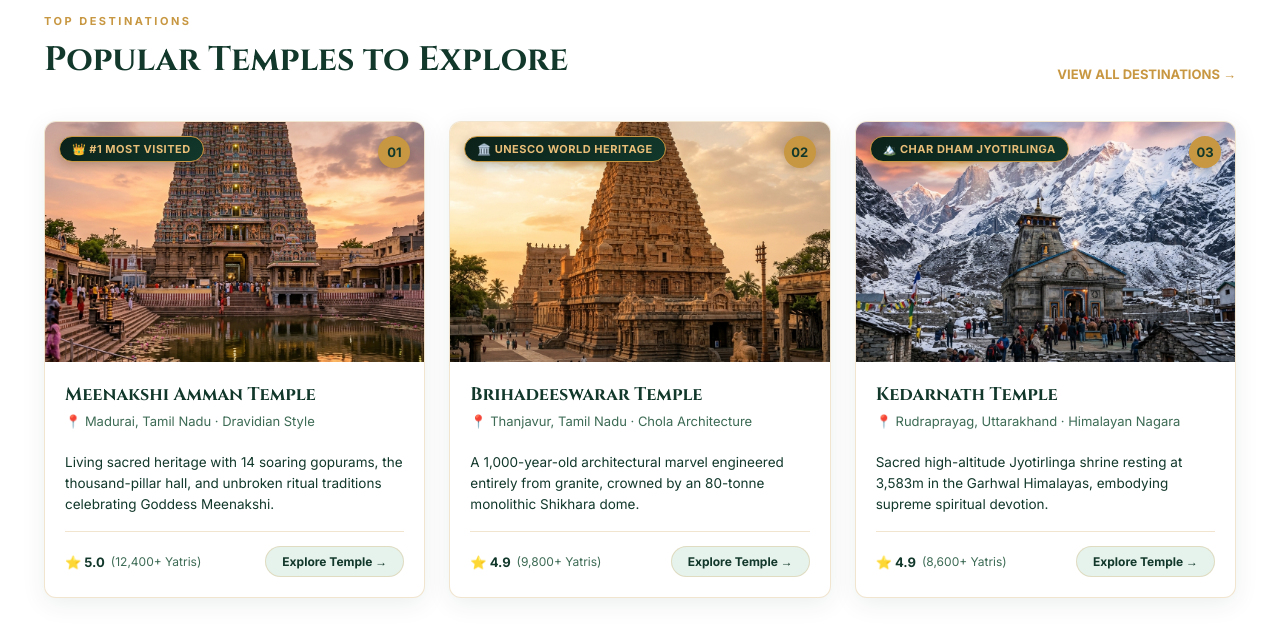
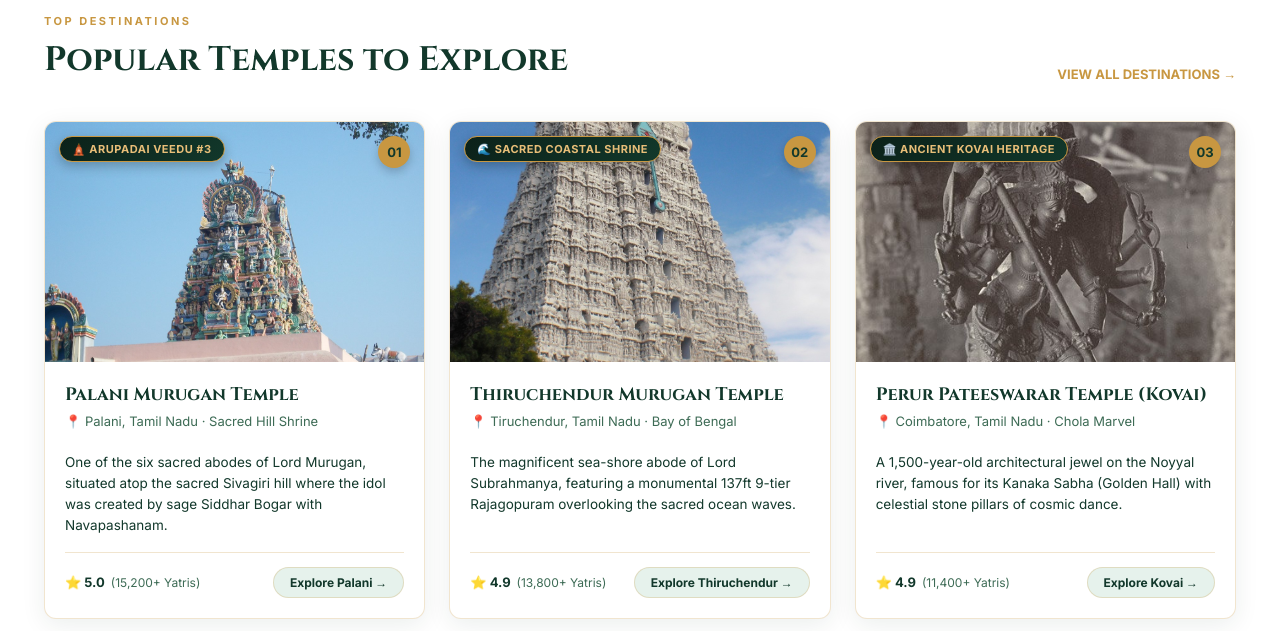
Before and after one commit to roshnicse/Avazora, a plain HTML site: page avazora-frontend/avazora-frontend/index.html in a window 1280 px wide. Shown: the part 1160-1791 px from the top of the page. Drawn offline with Linux system fonts and the light colour scheme; no server answers.

Commit message:
Add Palani, Thiruchendur, and Kovai temple images and update popular temples showcase

```diff
--- a/avazora-frontend/avazora-frontend/index.html
+++ b/avazora-frontend/avazora-frontend/index.html
@@ -880,58 +880,58 @@
                 <a href="destinations.html" class="view-all">VIEW ALL DESTINATIONS →</a>
             </div>
 
-            <!-- Top 3 Most Popular Temples Showcase (3 Images) -->
+            <!-- Top 3 Most Popular Temples Showcase (Palani, Thiruchendur, Kovai) -->
             <div class="most-popular-showcase">
-                <!-- Card 1 -->
+                <!-- Card 1: Palani -->
                 <div class="pop-card">
                     <div class="pop-card-img-wrap">
-                        <img src="images/meenakshi.jpg" alt="Meenakshi Amman Temple" loading="lazy">
-                        <span class="pop-badge">👑 #1 Most Visited</span>
+                        <img src="images/palani.jpg" alt="Palani Murugan Temple" loading="lazy" onerror="this.src='images/meenakshi.jpg'">
+                        <span class="pop-badge">🛕 Arupadai Veedu #3</span>
                         <span class="pop-rank">01</span>
                     </div>
                     <div class="pop-body">
-                        <h3 class="pop-title">Meenakshi Amman Temple</h3>
-                        <div class="pop-meta">📍 Madurai, Tamil Nadu · Dravidian Style</div>
-                        <p class="pop-desc">Living sacred heritage with 14 soaring gopurams, the thousand-pillar hall, and unbroken ritual traditions celebrating Goddess Meenakshi.</p>
+                        <h3 class="pop-title">Palani Murugan Temple</h3>
+                        <div class="pop-meta">📍 Palani, Tamil Nadu · Sacred Hill Shrine</div>
+                        <p class="pop-desc">One of the six sacred abodes of Lord Murugan, situated atop the sacred Sivagiri hill where the idol was created by sage Siddhar Bogar with Navapashanam.</p>
                         <div class="pop-footer">
-                            <div class="pop-rating">⭐ 5.0 <span style="font-size:12px;color:var(--text-soft);font-weight:400;">(12,400+ Yatris)</span></div>
-                            <a href="destinations.html?state=Tamil Nadu" class="pop-btn">Explore Temple →</a>
+                            <div class="pop-rating">⭐ 5.0 <span style="font-size:12px;color:var(--text-soft);font-weight:400;">(15,200+ Yatris)</span></div>
+                            <a href="destinations.html?state=Tamil Nadu" class="pop-btn">Explore Palani →</a>
                         </div>
                     </div>
                 </div>
 
-                <!-- Card 2 -->
+                <!-- Card 2: Thiruchendur -->
                 <div class="pop-card">
                     <div class="pop-card-img-wrap">
-                        <img src="images/brihadeeswarar.jpg" alt="Brihadeeswarar Temple" loading="lazy">
-                        <span class="pop-badge">🏛️ UNESCO World Heritage</span>
+                        <img src="images/thiruchendur.jpg" alt="Thiruchendur Murugan Temple" loading="lazy" onerror="this.src='images/thirupparankundram.jpg'">
+                        <span class="pop-badge">🌊 Sacred Coastal Shrine</span>
                         <span class="pop-rank">02</span>
                     </div>
                     <div class="pop-body">
-                        <h3 class="pop-title">Brihadeeswarar Temple</h3>
-                        <div class="pop-meta">📍 Thanjavur, Tamil Nadu · Chola Architecture</div>
-                        <p class="pop-desc">A 1,000-year-old architectural marvel engineered entirely from granite, crowned by an 80-tonne monolithic Shikhara dome.</p>
+                        <h3 class="pop-title">Thiruchendur Murugan Temple</h3>
+                        <div class="pop-meta">📍 Tiruchendur, Tamil Nadu · Bay of Bengal</div>
+                        <p class="pop-desc">The magnificent sea-shore abode of Lord Subrahmanya, featuring a monumental 137ft 9-tier Rajagopuram overlooking the sacred ocean waves.</p>
                         <div class="pop-footer">
-                            <div class="pop-rating">⭐ 4.9 <span style="font-size:12px;color:var(--text-soft);font-weight:400;">(9,800+ Yatris)</span></div>
-                            <a href="destinations.html?state=Tamil Nadu" class="pop-btn">Explore Temple →</a>
+                            <div class="pop-rating">⭐ 4.9 <span style="font-size:12px;color:var(--text-soft);font-weight:400;">(13,800+ Yatris)</span></div>
+                            <a href="destinations.html?state=Tamil Nadu" class="pop-btn">Explore Thiruchendur →</a>
                         </div>
                     </div>
                 </div>
 
-                <!-- Card 3 -->
+                <!-- Card 3: Kovai Perur -->
                 <div class="pop-card">
                     <div class="pop-card-img-wrap">
-                        <img src="images/kedarnath.jpg" alt="Kedarnath Temple" loading="lazy">
-                        <span class="pop-badge">🏔️ Char Dham Jyotirlinga</span>
+                        <img src="images/kovai.jpg" alt="Perur Pateeswarar Temple Kovai" loading="lazy" onerror="this.src='images/brihadeeswarar.jpg'">
+                        <span class="pop-badge">🏛️ Ancient Kovai Heritage</span>
                         <span class="pop-rank">03</span>
                     </div>
                     <div class="pop-body">
-                        <h3 class="pop-title">Kedarnath Temple</h3>
-                        <div class="pop-meta">📍 Rudraprayag, Uttarakhand · Himalayan Nagara</div>
-                        <p class="pop-desc">Sacred high-altitude Jyotirlinga shrine resting at 3,583m in the Garhwal Himalayas, embodying supreme spiritual devotion.</p>
+                        <h3 class="pop-title">Perur Pateeswarar Temple (Kovai)</h3>
+                        <div class="pop-meta">📍 Coimbatore, Tamil Nadu · Chola Marvel</div>
+                        <p class="pop-desc">A 1,500-year-old architectural jewel on the Noyyal river, famous for its Kanaka Sabha (Golden Hall) with celestial stone pillars of cosmic dance.</p>
                         <div class="pop-footer">
-                            <div class="pop-rating">⭐ 4.9 <span style="font-size:12px;color:var(--text-soft);font-weight:400;">(8,600+ Yatris)</span></div>
-                            <a href="destinations.html?state=Uttarakhand" class="pop-btn">Explore Temple →</a>
+                            <div class="pop-rating">⭐ 4.9 <span style="font-size:12px;color:var(--text-soft);font-weight:400;">(11,400+ Yatris)</span></div>
+                            <a href="destinations.html?state=Tamil Nadu" class="pop-btn">Explore Kovai →</a>
                         </div>
                     </div>
                 </div>
--- a/avazora-frontend/avazora-frontend/js/main.js
+++ b/avazora-frontend/avazora-frontend/js/main.js
@@ -40,6 +40,9 @@ const FALLBACK_TEMPLES = [
   { name: "Guruvayur Sri Krishna Temple", local: "ഗുരുവായൂർ ക്ഷേത്രം", city: "Guruvayur", state: "Kerala", deity: "Vishnu (Krishna)", style: "Kerala", period: "Ancient · Bhakti Period", badge: "Living Heritage Shrine", image: "images/guruvayur.jpg" },
   { name: "Sree Padmanabhaswamy Temple", local: "ശ്രീ പദ്മനാഭസ്വാമി ക്ഷേത്രം", city: "Thiruvananthapuram", state: "Kerala", deity: "Vishnu (Padmanabha)", style: "Kerala-Dravidian", period: "8th century · Travancore Kingdom", badge: "UNESCO Tentative List", image: "images/padmanabhaswamy.jpg" },
   { name: "Vadakkunnathan Temple", local: "വടക്കുംനാഥ ക്ഷേത്രം", city: "Thrissur", state: "Kerala", deity: "Shiva", style: "Kerala", period: "Ancient · Perumal Era", badge: "Living Heritage Shrine", image: "images/vadakkunnathan.jpg" },
+  { name: "Palani Murugan Temple", local: "பழனி தண்டாயுதபாணி", city: "Palani", state: "Tamil Nadu", deity: "Murugan (Dhandayuthapani)", style: "Dravidian", period: "Ancient · Chera / Pandya", badge: "Arupadai Veedu", image: "images/palani.jpg" },
+  { name: "Thiruchendur Murugan Temple", local: "திருச்செந்தூர் சுப்பிரமணியர்", city: "Tiruchendur", state: "Tamil Nadu", deity: "Murugan (Subrahmanya)", style: "Dravidian", period: "Ancient · Coastal Shrine", badge: "Arupadai Veedu", image: "images/thiruchendur.jpg" },
+  { name: "Perur Pateeswarar Temple (Kovai)", local: "பேரூர் பட்டீஸ்வரர் (கோவை)", city: "Coimbatore", state: "Tamil Nadu", deity: "Shiva (Pateeswarar)", style: "Dravidian", period: "2nd century · Karikala Chola", badge: "Historic Kovai Heritage", image: "images/kovai.jpg" },
   { name: "Sabarimala Sree Dharma Sastha Temple", local: "ശബരിമല അയ്യപ്പൻ", city: "Pathanamthitta", state: "Kerala", deity: "Ayyappa (Dharma Sastha)", style: "Kerala", period: "Ancient · Pandalam Dynasty", badge: "Major Pilgrimage Site", image: "images/sabarimala.jpg" }
 ];
 
--- a/js/main.js
+++ b/js/main.js
@@ -40,6 +40,9 @@ const FALLBACK_TEMPLES = [
   { name: "Guruvayur Sri Krishna Temple", local: "ഗുരുവായൂർ ക്ഷേത്രം", city: "Guruvayur", state: "Kerala", deity: "Vishnu (Krishna)", style: "Kerala", period: "Ancient · Bhakti Period", badge: "Living Heritage Shrine", image: "images/guruvayur.jpg" },
   { name: "Sree Padmanabhaswamy Temple", local: "ശ്രീ പദ്മനാഭസ്വാമി ക്ഷേത്രം", city: "Thiruvananthapuram", state: "Kerala", deity: "Vishnu (Padmanabha)", style: "Kerala-Dravidian", period: "8th century · Travancore Kingdom", badge: "UNESCO Tentative List", image: "images/padmanabhaswamy.jpg" },
   { name: "Vadakkunnathan Temple", local: "വടക്കുംനാഥ ക്ഷേത്രം", city: "Thrissur", state: "Kerala", deity: "Shiva", style: "Kerala", period: "Ancient · Perumal Era", badge: "Living Heritage Shrine", image: "images/vadakkunnathan.jpg" },
+  { name: "Palani Murugan Temple", local: "பழனி தண்டாயுதபாணி", city: "Palani", state: "Tamil Nadu", deity: "Murugan (Dhandayuthapani)", style: "Dravidian", period: "Ancient · Chera / Pandya", badge: "Arupadai Veedu", image: "images/palani.jpg" },
+  { name: "Thiruchendur Murugan Temple", local: "திருச்செந்தூர் சுப்பிரமணியர்", city: "Tiruchendur", state: "Tamil Nadu", deity: "Murugan (Subrahmanya)", style: "Dravidian", period: "Ancient · Coastal Shrine", badge: "Arupadai Veedu", image: "images/thiruchendur.jpg" },
+  { name: "Perur Pateeswarar Temple (Kovai)", local: "பேரூர் பட்டீஸ்வரர் (கோவை)", city: "Coimbatore", state: "Tamil Nadu", deity: "Shiva (Pateeswarar)", style: "Dravidian", period: "2nd century · Karikala Chola", badge: "Historic Kovai Heritage", image: "images/kovai.jpg" },
   { name: "Sabarimala Sree Dharma Sastha Temple", local: "ശബരിമല അയ്യപ്പൻ", city: "Pathanamthitta", state: "Kerala", deity: "Ayyappa (Dharma Sastha)", style: "Kerala", period: "Ancient · Pandalam Dynasty", badge: "Major Pilgrimage Site", image: "images/sabarimala.jpg" }
 ];
 
```
Also changed, not shown: index.html (+25 -25 lines), avazora-frontend/avazora-frontend/images/kovai.jpg (added), avazora-frontend/avazora-frontend/images/palani.jpg (added), avazora-frontend/avazora-frontend/images/thiruchendur.jpg (added), avazora-frontend/avazora-frontend/images/tiruchendur.jpg (added), images/kovai.jpg (added), images/palani.jpg (added), images/thiruchendur.jpg (added), images/tiruchendur.jpg (added).
